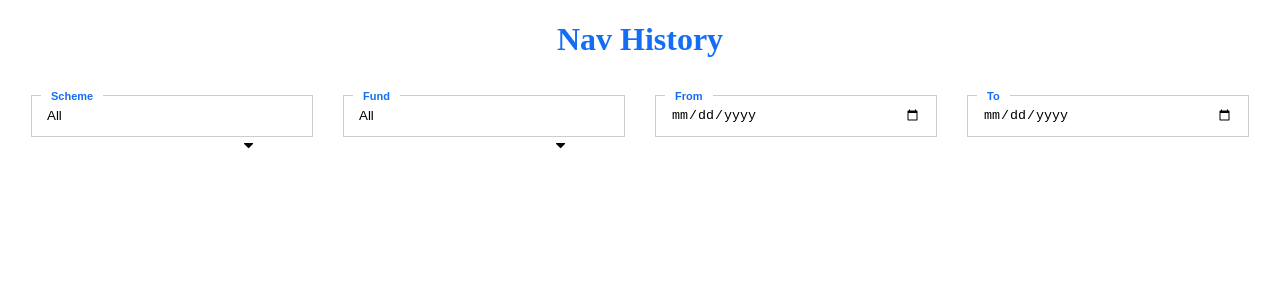
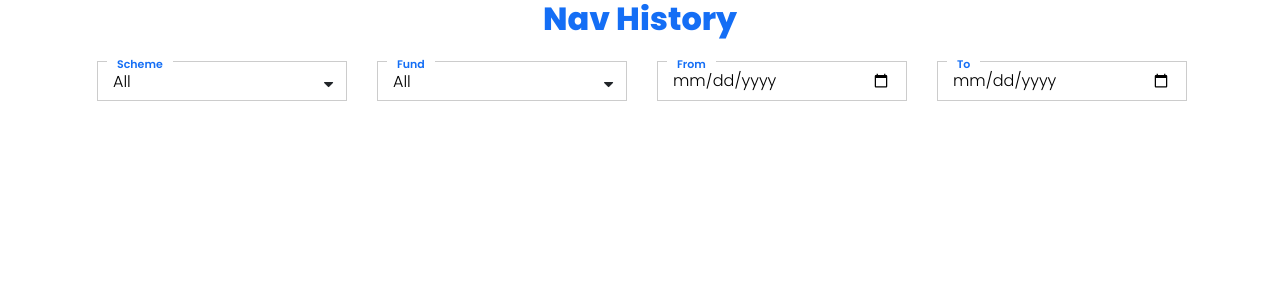
Before and after one commit to shafiq0225/mutualfund-web, an Angular app: page / in a window 1280 px wide. Shown: the top 300 px of the page. Built offline with nearby package versions, Linux system fonts and the light colour scheme.

Commit message:
add global style

```diff
--- a/src/app/nav-history/nav-history.component.css
+++ b/src/app/nav-history/nav-history.component.css
@@ -1,5 +1,4 @@
-h1 {
-    color: #146ef5;
+h2 {
     max-width: fit-content;
     margin-left: auto;
     margin-right: auto;
@@ -30,7 +29,7 @@ h1 {
     padding: 0 15px
 }
 
-.form-item input:focus,
+
 .form-item input:hover {
     border-color: #146ef5
 }
@@ -41,10 +40,8 @@ h1 {
     top: 13px;
     left: 10px;
     font-size: 12px;
-    font-weight: bold;
     background: #fff;
     padding: 0 10px;
-    color: #146ef5;
     transition: all .3s ease
 }
 
@@ -61,7 +58,9 @@ h1 {
 .form-item input:hover + label {
     color: black;
 }
+
 i.fa.fa-caret-down {
-    margin-top: -27px;
-    margin-left: 213px;
+    position: absolute;
+    margin-left: 227px;
+    margin-top : -25px;
 }
--- a/src/app/nav-history/nav-history.component.html
+++ b/src/app/nav-history/nav-history.component.html
@@ -1,5 +1,5 @@
 <div class="container">
-    <h1>Nav History</h1>
+    <h2>Nav History</h2>
     <div class="form">
         <div class="form-item">
             <a>
--- a/src/index.html
+++ b/src/index.html
@@ -6,7 +6,7 @@
   <base href="/">
   <meta name="viewport" content="width=device-width, initial-scale=1">
   <link rel="icon" type="image/x-icon" href="favicon.ico">
-  <!-- <link href="https://cdn.jsdelivr.net/npm/bootstrap@5.0.2/dist/css/bootstrap.min.css" rel="stylesheet" integrity="sha384-EVSTQN3/azprG1Anm3QDgpJLIm9Nao0Yz1ztcQTwFspd3yD65VohhpuuCOmLASjC" crossorigin="anonymous"> -->
+  <link href="https://cdn.jsdelivr.net/npm/bootstrap@5.0.2/dist/css/bootstrap.min.css" rel="stylesheet" integrity="sha384-EVSTQN3/azprG1Anm3QDgpJLIm9Nao0Yz1ztcQTwFspd3yD65VohhpuuCOmLASjC" crossorigin="anonymous">
   <link rel="stylesheet" href="https://cdnjs.cloudflare.com/ajax/libs/font-awesome/4.7.0/css/font-awesome.min.css">
 
 </head>
--- a/src/styles.css
+++ b/src/styles.css
@@ -1 +1,23 @@
 /* You can add global styles to this file, and also import other style files */
+@import url('https://fonts.googleapis.com/css2?family=Poppins:ital,wght@0,100;0,200;0,300;0,400;0,500;0,600;0,700;0,800;0,900;1,100;1,200;1,300;1,400;1,500;1,600;1,700;1,800;1,900&display=swap');
+
+* {
+    font-family: "Poppins", sans-serif;
+    font-style: normal;
+}
+
+h2 {
+    font-weight: 800;
+    color: #146ef5;
+}
+
+label {
+    font-weight: 600;
+    color: #146ef5;
+}
+
+input {
+    font-weight: 300;
+    font-size: medium;
+
+}
```
